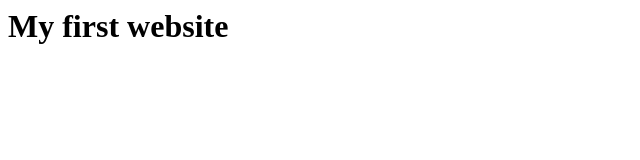
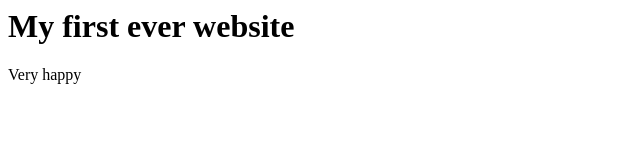
Before and after one commit to Ziaul-karim/my-firsy-website, a plain HTML site: page index.html in a window 1280 px wide. Shown: the whole page, without its empty margins (0-640 px from the left). Drawn offline with Linux system fonts and the light colour scheme.

Commit message:
adding a little more code

```diff
--- a/index.html
+++ b/index.html
@@ -1 +1,4 @@
-<h1>My first website</h1>
+<h1>My first ever website</h1>
+<p>
+    Very happy
+</p>
```
